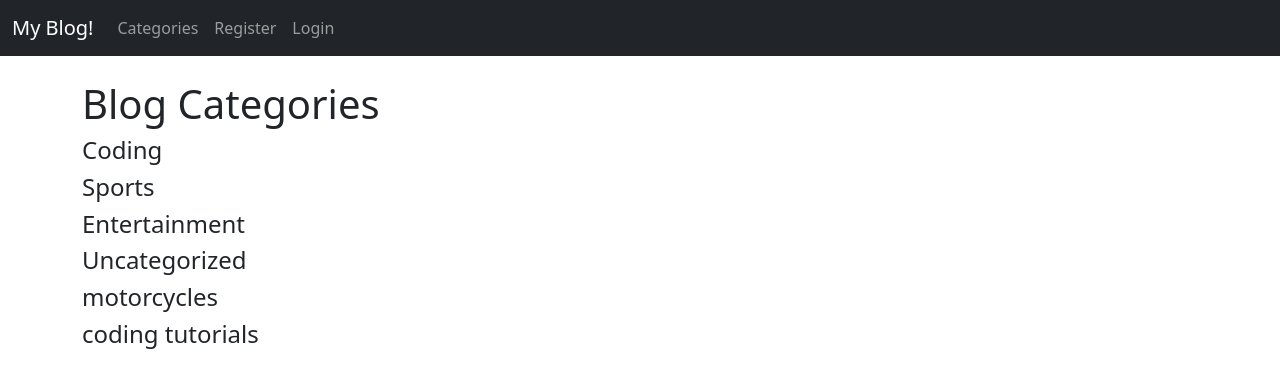
After one commit to ThomasVuu/django-blog, a Django app: page /category-list/ in a window 1280 px wide. The commit adds this page. Shown: the top 388 px of the page. Run offline with Django 4.2, Linux system fonts and the light colour scheme; data comes from the database, SQL or seed files in the repository; parts of the project's set-up code (start-up, migrations or seed data) failed here and were passed over.

Commit message:
add blog category navbar links

```diff
--- a/theblog/templates/base.html
+++ b/theblog/templates/base.html
@@ -15,6 +15,24 @@
           </button>
           <div class="collapse navbar-collapse" id="navbarSupportedContent">
             <ul class="navbar-nav me-auto mb-2 mb-lg-0">
+
+              <!-- Category Menu Code -->
+              {% if cat_menu %}
+              <li class="nav-item dropdown">
+                <a class="nav-link dropdown-toggle" href="#" role="button" data-bs-toggle="dropdown" aria-expanded="false">
+                  Categories
+                </a>
+                <ul class="dropdown-menu">
+                  {% for item in cat_menu %}
+                  <li><a class="dropdown-item" href="{% url 'category' item|slugify %}">{{ item }}</a></li>
+                  {% endfor %}
+                </ul>
+              </li>
+              {% else %}
+              <li class="nav-item">
+                <a class="nav-link" href="{% url 'category_list' %}">Categories</a>
+              </li>
+              {% endif %}
 
               {% if user.is_authenticated %}
 
--- /dev/null
+++ b/theblog/templates/category_list.html
@@ -0,0 +1,14 @@
+{% extends 'base.html' %}
+
+{% block title %}Blog Categories{% endblock %}
+
+{% block content %}
+
+<h1>Blog Categories</h1>
+
+{% for item in cat_menu_list %}
+<h4><a class="dropdown-item" href="{% url 'category' item|slugify %}">{{ item }}</a></h4>
+{% endfor %}
+
+
+{% endblock %}
--- a/theblog/urls.py
+++ b/theblog/urls.py
@@ -1,6 +1,6 @@
 from django.urls import path
 # from . import views
-from .views import HomeView, ArticleDetailView, AddPostView, UpdatePostView, DeletePostView, AddCategoryView, CategoryView
+from .views import HomeView, ArticleDetailView, AddPostView, UpdatePostView, DeletePostView, AddCategoryView, CategoryView, CategoryListView
 
 urlpatterns = [
     # path('', views.home, name="home")
@@ -11,4 +11,5 @@ urlpatterns = [
     path('article/edit/<int:pk>', UpdatePostView.as_view(), name="update_post"),
     path('article/<int:pk>/delete', DeletePostView.as_view(), name="delete_post"),
     path('category/<str:cats>/', CategoryView, name="category"),
+    path('category-list/', CategoryListView, name="category_list"),
 ]
--- a/theblog/views.py
+++ b/theblog/views.py
@@ -1,3 +1,4 @@
+from typing import Any, Dict
 from django.shortcuts import render
 from django.views.generic import ListView, DetailView, CreateView, UpdateView, DeleteView
 from .models import Post, Category
@@ -10,8 +11,19 @@ from django.urls import reverse_lazy
 class HomeView(ListView):
     model = Post
     template_name = 'home.html'
+    cats = Category.objects.all()
     ordering = ['-post_date']
     # ordering = ['-id']
+
+    def get_context_data(self, *args, **kwargs):
+        cat_menu = Category.objects.all()
+        context = super(HomeView, self).get_context_data(*args, **kwargs)
+        context["cat_menu"] = cat_menu
+        return context
+
+def CategoryListView(request):
+    cat_menu_list = Category.objects.all()
+    return render(request, 'category_list.html', {'cat_menu_list': cat_menu_list})
 
 def CategoryView(request, cats):
     category_posts = Post.objects.filter(category=cats.replace('-', ' '))
@@ -20,6 +32,12 @@ def CategoryView(request, cats):
 class ArticleDetailView(DetailView):
     model = Post
     template_name = 'article_details.html'
+
+    def get_context_data(self, *args, **kwargs):
+        cat_menu = Category.objects.all()
+        context = super(ArticleDetailView, self).get_context_data(*args, **kwargs)
+        context["cat_menu"] = cat_menu
+        return context
 
 class AddPostView(CreateView):
     model = Post
```
